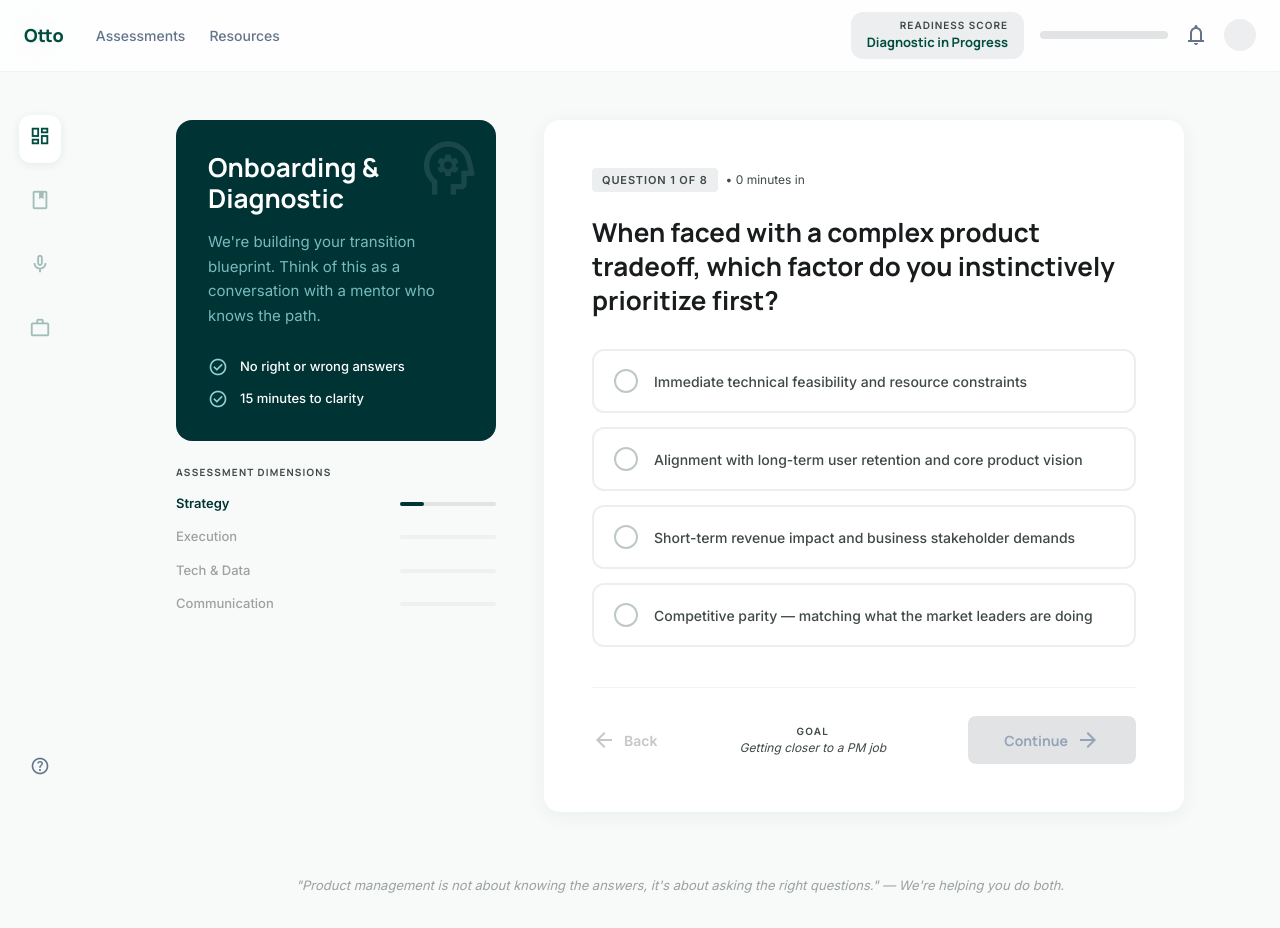
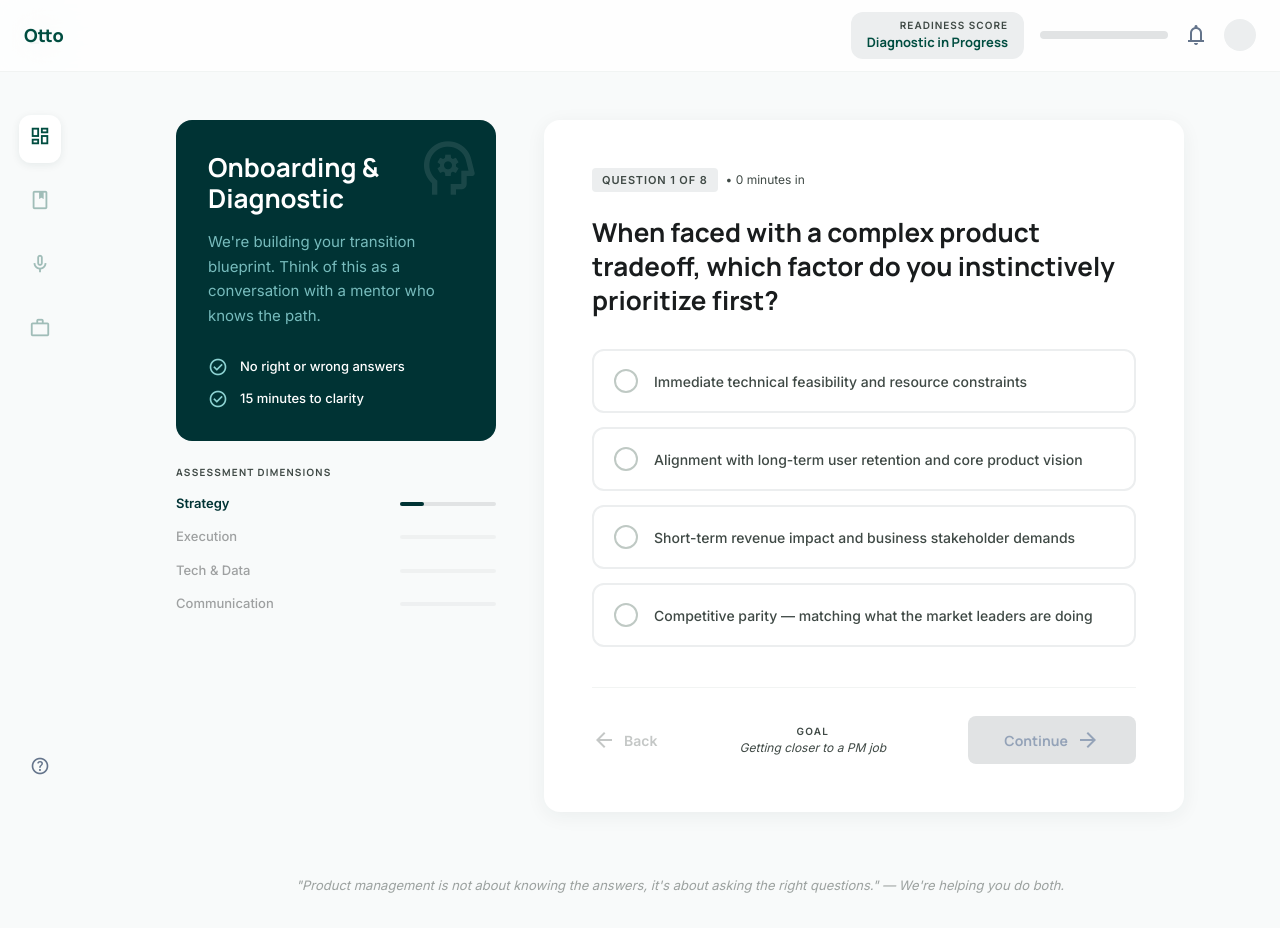
Before and after one commit to doshiworks/otto, a React (Vite) app: page / in a window 1280 px wide. Both pictures are taken after a click on the button "Check Readiness". Built offline with nearby package versions, Linux system fonts and the light colour scheme; no server answers.

Commit message:
Remove dead Assessments and Resources nav buttons from diagnostic

```diff
--- a/src/pages/DiagnosticPage.jsx
+++ b/src/pages/DiagnosticPage.jsx
@@ -118,10 +118,6 @@ export default function DiagnosticPage({ onComplete }) {
         <nav className="flex justify-between items-center w-full px-6 py-3">
           <div className="flex items-center gap-8">
             <span style={{ fontFamily: "Manrope", fontWeight: 800, fontSize: 18, color: "#004D40" }}>Otto</span>
-            <div className="flex gap-6">
-              <span style={{ fontSize: 14, fontWeight: 500, color: "#64748b" }}>Assessments</span>
-              <span style={{ fontSize: 14, fontWeight: 500, color: "#64748b" }}>Resources</span>
-            </div>
           </div>
           <div className="flex items-center gap-4">
             <div style={{ background: "#eceeef", padding: "6px 16px", borderRadius: 12, display: "flex", flexDirection: "column", alignItems: "flex-end" }}>
```
